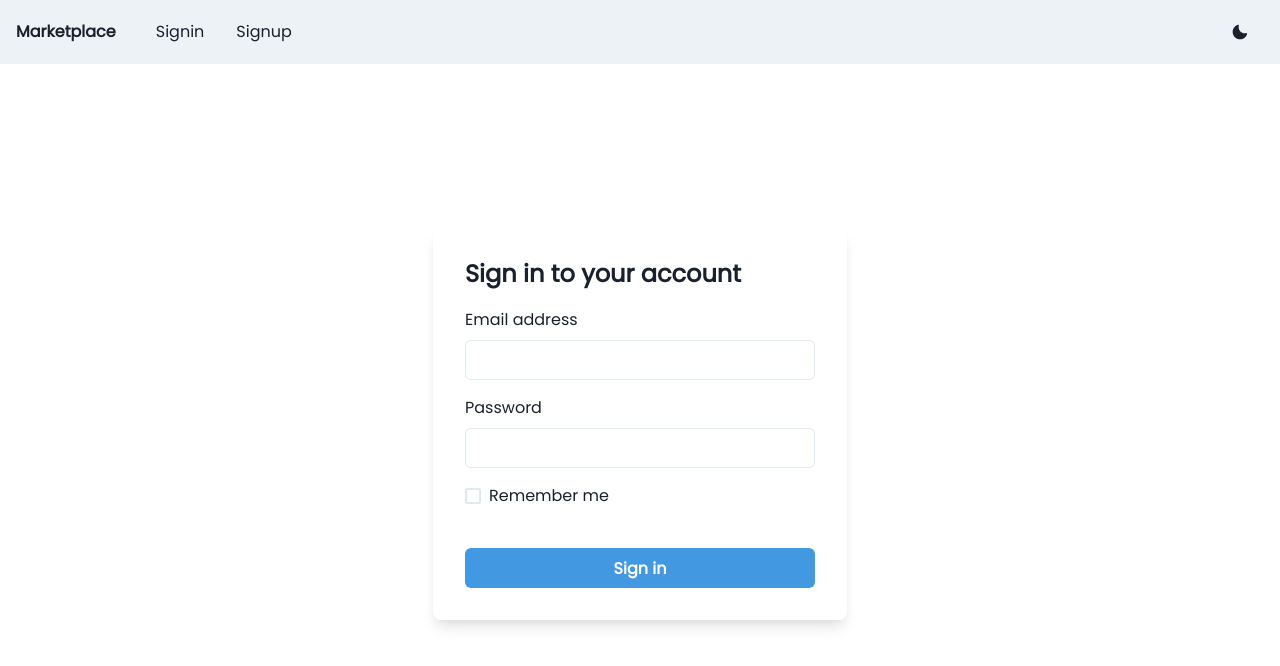
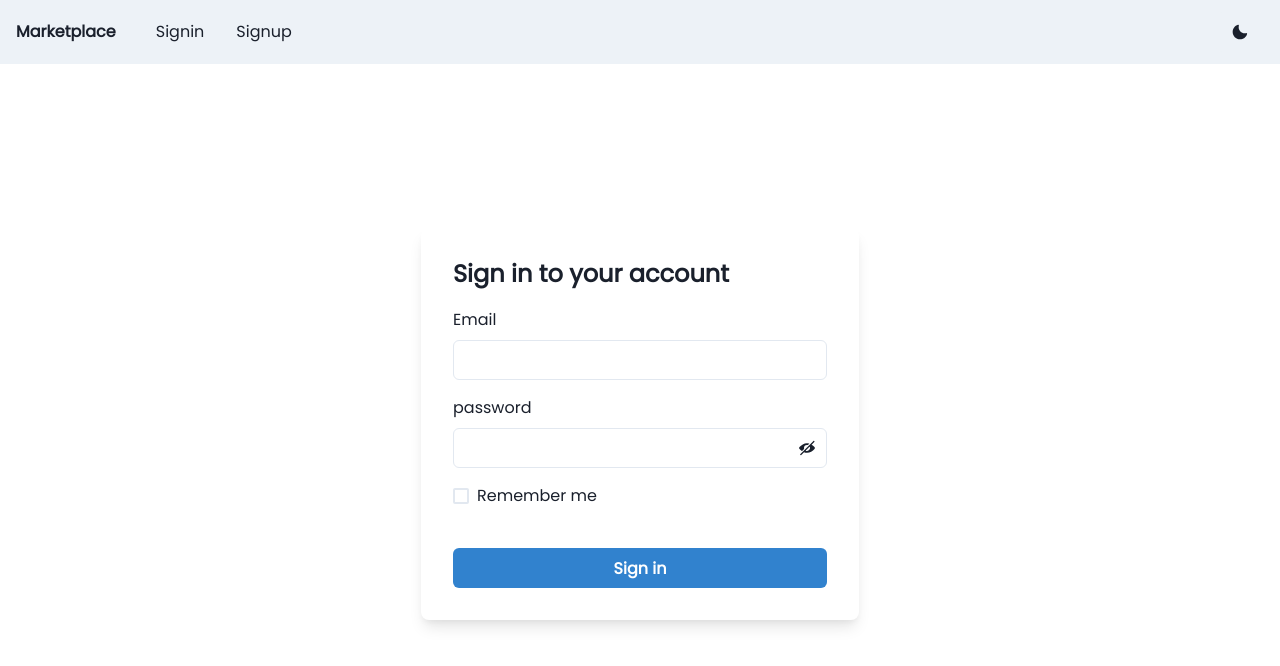
Before and after one commit to iSG-Labs/marketplace_client, a Next.js app: page /signin in a window 1280 px wide. Shown: the top 666 px of the page. Built offline with nearby package versions, Linux system fonts and the light colour scheme.

Commit message:
add: signin logic

```diff
--- a/app/signin/page.tsx
+++ b/app/signin/page.tsx
@@ -1,21 +1,57 @@
 'use client'
 
+import { useState } from 'react'
+import { useForm, SubmitHandler } from 'react-hook-form'
 import {
     Flex,
     Box,
     FormControl,
     FormLabel,
+    FormErrorMessage,
     Input,
+    InputGroup,
+    InputRightElement,
     Checkbox,
     Stack,
     Button,
     Heading,
-    Text,
+    useToast,
     useColorModeValue,
 } from '@chakra-ui/react'
+import { ViewIcon, ViewOffIcon } from '@chakra-ui/icons'
 import Base from '@/components/Base'
+import { signInAction } from '@/auth.signin'
+
+interface Inputs {
+    email: string
+    password: string
+}
 
 export default function Signin() {
+    const [showPassword, setShowPassword] = useState(false)
+
+    const toast = useToast()
+    const {
+        register,
+        handleSubmit,
+        formState: { errors, isLoading },
+    } = useForm<Inputs>()
+
+    const onSubmit: SubmitHandler<Inputs> = async (data) => {
+        try {
+            await signInAction(data)
+        } catch (error) {
+            toast({
+                title: 'Error',
+                description: 'Invalid email or password',
+                status: 'error',
+                duration: 9000,
+                isClosable: true,
+                position: 'top-right',
+            })
+        }
+    }
+
     return (
         <Base>
             <Flex minH={'90vh'} align={'center'} justify={'center'}>
@@ -29,15 +65,66 @@ export default function Signin() {
                         <Heading fontSize={'2xl'} mb={5}>
                             Sign in to your account
                         </Heading>
-                        <Stack spacing={4}>
-                            <FormControl id="email">
-                                <FormLabel>Email address</FormLabel>
-                                <Input type="email" />
+                        <Stack
+                            spacing={4}
+                            as="form"
+                            onSubmit={handleSubmit(onSubmit)}
+                        >
+                            <FormControl
+                                id="email"
+                                isInvalid={errors.email ? true : false}
+                            >
+                                <FormLabel>Email</FormLabel>
+                                <Input
+                                    type="email"
+                                    isDisabled={isLoading}
+                                    {...register('email', {
+                                        required: 'Email is required',
+                                    })}
+                                />
+                                <FormErrorMessage>
+                                    {errors.email && errors.email.message}
+                                </FormErrorMessage>
                             </FormControl>
-                            <FormControl id="password">
-                                <FormLabel>Password</FormLabel>
-                                <Input type="password" />
+
+                            <FormControl
+                                id="password"
+                                isInvalid={errors.password ? true : false}
+                            >
+                                <FormLabel>password</FormLabel>
+                                <InputGroup>
+                                    <Input
+                                        type={
+                                            showPassword ? 'text' : 'password'
+                                        }
+                                        isDisabled={isLoading}
+                                        {...register('password', {
+                                            required: 'Password is required',
+                                        })}
+                                    />
+                                    <InputRightElement h={'full'}>
+                                        <Button
+                                            variant={'ghost'}
+                                            onClick={() =>
+                                                setShowPassword(
+                                                    (showPassword) =>
+                                                        !showPassword,
+                                                )
+                                            }
+                                        >
+                                            {showPassword ? (
+                                                <ViewIcon />
+                                            ) : (
+                                                <ViewOffIcon />
+                                            )}
+                                        </Button>
+                                    </InputRightElement>
+                                </InputGroup>
+                                <FormErrorMessage>
+                                    {errors.password && errors.password.message}
+                                </FormErrorMessage>
                             </FormControl>
+
                             <Stack spacing={10}>
                                 <Stack
                                     direction={{ base: 'column', sm: 'row' }}
@@ -49,13 +136,7 @@ export default function Signin() {
                                         Forgot password?
                                     </Text> */}
                                 </Stack>
-                                <Button
-                                    bg={'blue.400'}
-                                    color={'white'}
-                                    _hover={{
-                                        bg: 'blue.500',
-                                    }}
-                                >
+                                <Button type="submit" colorScheme="blue">
                                     Sign in
                                 </Button>
                             </Stack>
--- /dev/null
+++ b/auth.signin.ts
@@ -0,0 +1,11 @@
+'use server'
+
+import { signIn as authSignIn } from './auth'
+import { SigninPayload } from './api/types'
+
+export const signInAction = async (data: SigninPayload) => {
+    return authSignIn('credentials', {
+        ...data,
+        redirectTo: '/dashboard',
+    })
+}
--- a/auth.ts
+++ b/auth.ts
@@ -10,19 +10,15 @@ export const { handlers, signIn, signOut, auth } = NextAuth({
                 password: { type: 'text' },
             },
             authorize: async (credentials) => {
-                // logic to verify if user exists
                 let response = await signinAPI({
                     email: credentials?.email || '',
                     password: credentials?.password,
                 })
 
                 if (!response?.id) {
-                    // No user found, so this is their first attempt to login
-                    // meaning this is also the place you could do registration
                     throw new Error('User not found.')
                 }
 
-                // return user object with the their profile data
                 return response
             },
         }),
```
Also changed, not shown: app/dashboard/page.tsx (added, +7 -0 lines).
